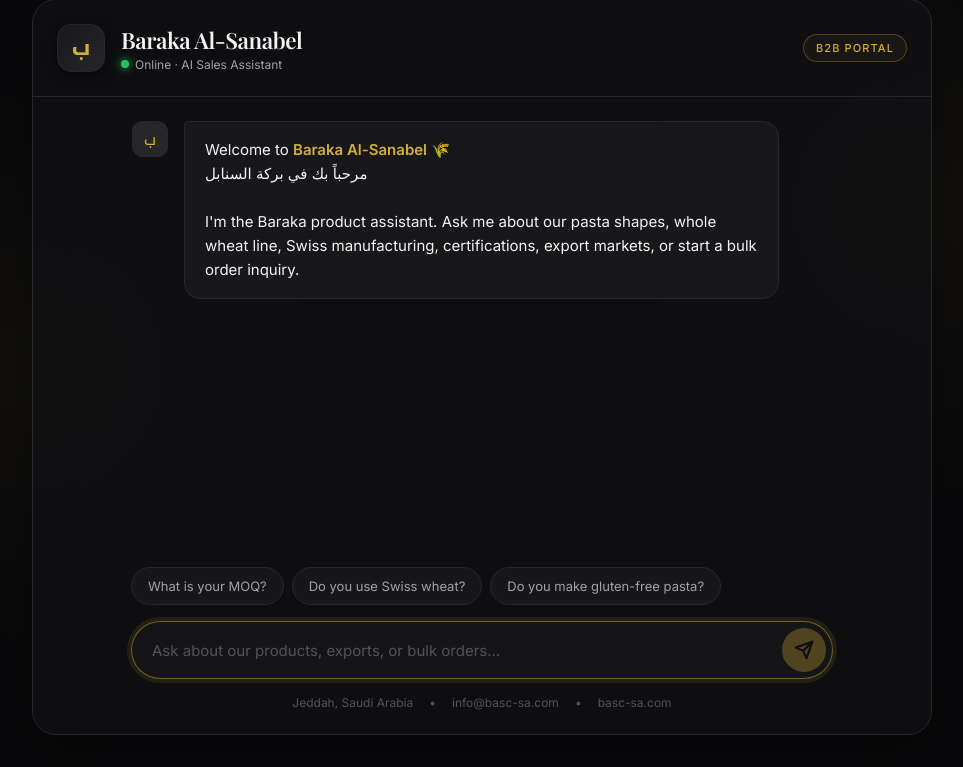
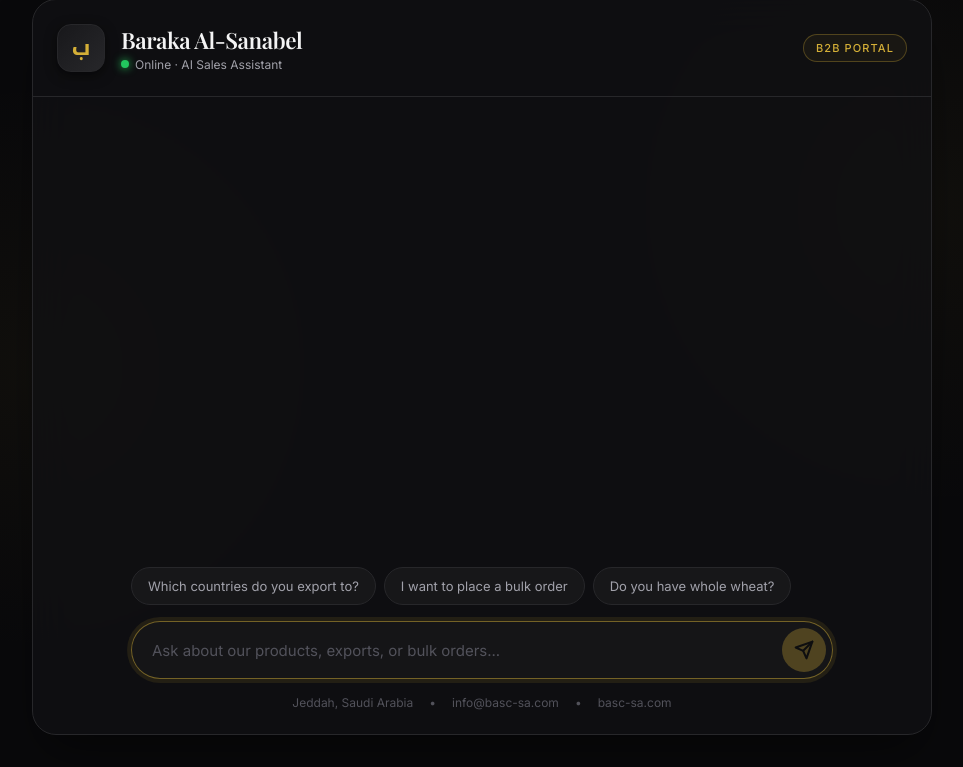
Before and after one commit to XxFlazedxX/baraka-assistant, a Flask app: page / in a window 1280 px wide. Shown: the part 33-800 px from the top of the page, without its empty margins (158-1121 px from the left). Run offline with Flask 3, Linux system fonts and the light colour scheme.

Commit message:
Fixed AI response bug

```diff
--- a/templates/index.html
+++ b/templates/index.html
@@ -390,8 +390,6 @@
     if (e.key === 'Enter') { e.preventDefault(); send(); }
   });
 
-  // Initial welcome message
-  addMessage('bot', "Welcome to **Baraka Al-Sanabel** 🌾\nمرحباً بك في بركة السنابل\n\nI'm the Baraka product assistant. Ask me about our pasta shapes, whole wheat line, Swiss manufacturing, certifications, export markets, or start a bulk order inquiry.");
 
   renderSuggestions();
   input.focus();
```
